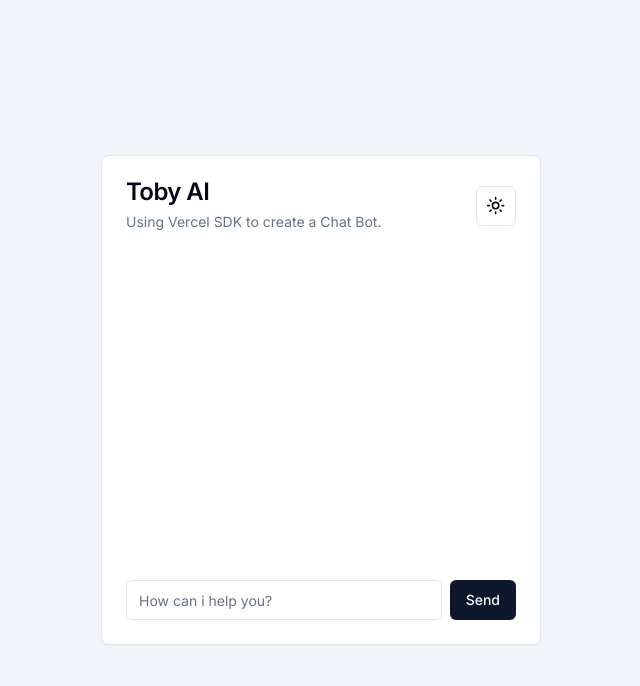
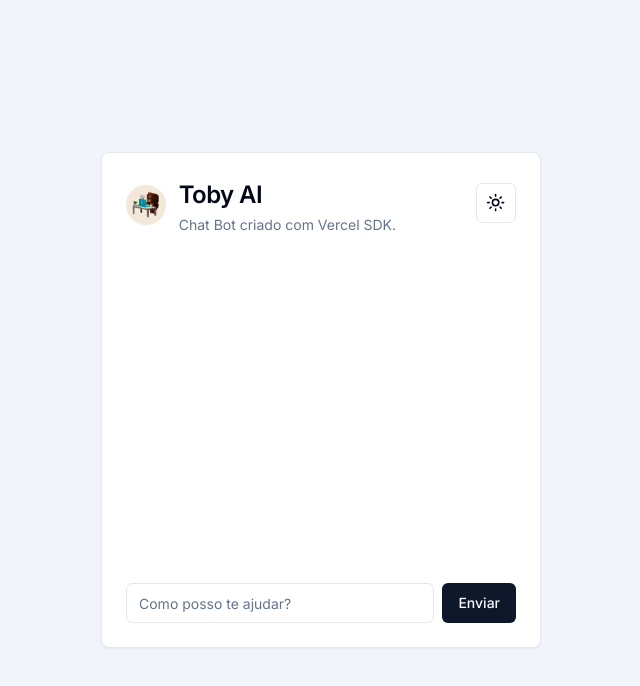
Before and after one commit to cintra1/Toby-AI-Chat-Bot-Next, a Next.js app: page / in a window 1280 px wide. Shown: the top 686 px of the page, without its empty margins (319-959 px from the left). Built offline with nearby package versions, Linux system fonts and the light colour scheme.

Commit message:
Adicionando imagem

```diff
--- a/src/components/Chat.tsx
+++ b/src/components/Chat.tsx
@@ -16,10 +16,16 @@
 
     return (
         <Card className="w-[440px]">
-        <CardHeader className="grid grid-cols-3">
-          <div className="col-span-2">
+        <CardHeader className="grid grid-cols-8">
+          <div className="mt-2">
+          <Avatar>
+                    <AvatarFallback>AI</AvatarFallback>
+                    <AvatarImage src="toby.png"/>
+                  </Avatar>
+          </div>
+          <div className="col-span-6 ml-1">
             <CardTitle className="mb-2">Toby AI</CardTitle>
-            <CardDescription>Using Vercel SDK to create a Chat Bot.</CardDescription>
+            <CardDescription>Chat Bot criado com Vercel SDK.</CardDescription>
           </div>
           <div className="flex justify-end">
             <ModeToggle />
@@ -57,8 +63,8 @@
         </CardContent>
         <CardFooter>
             <form className="w-full flex gap-2" onSubmit={handleSubmit}>
-                <Input placeholder="How can i help you?" value={input} onChange={handleInputChange}/>
-                <Button type="submit">Send</Button>
+                <Input placeholder="Como posso te ajudar?" value={input} onChange={handleInputChange}/>
+                <Button type="submit">Enviar</Button>
           </form>
         </CardFooter>
       </Card>
```
Also changed, not shown: public/toby-circulo.png (added), 1 other file (tests, documents, lock files or other folders).
